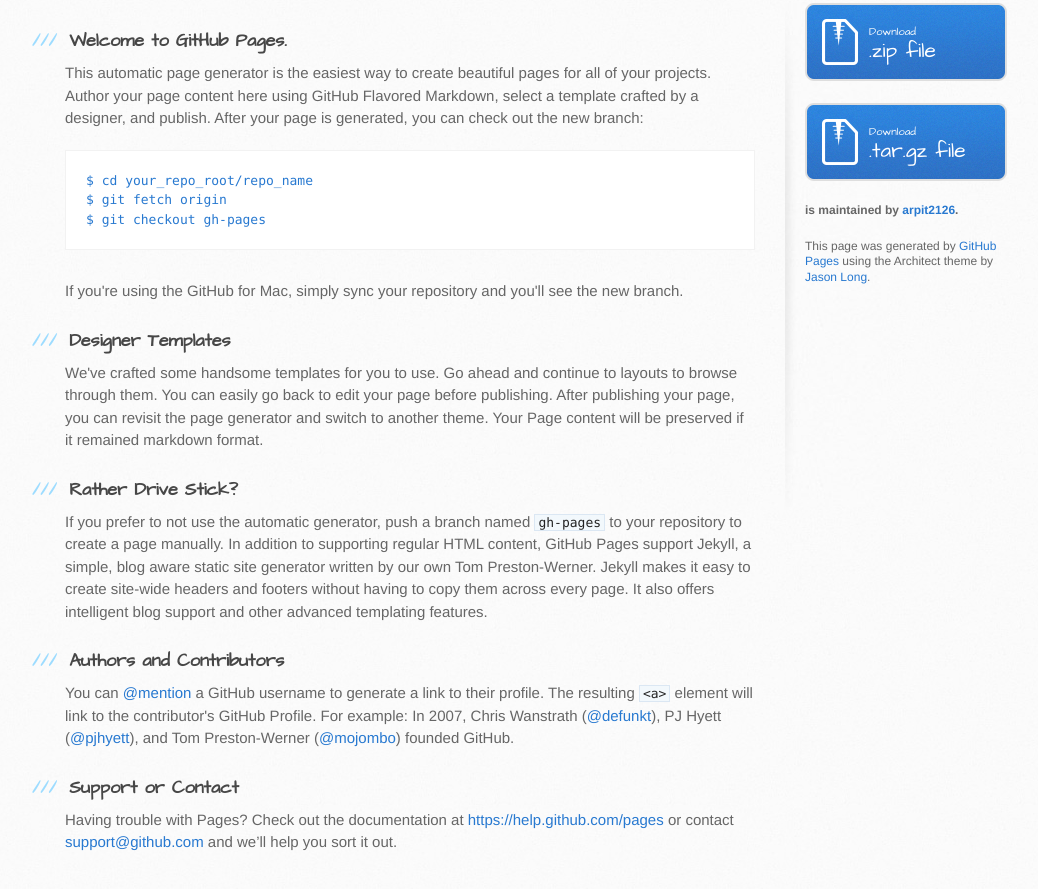
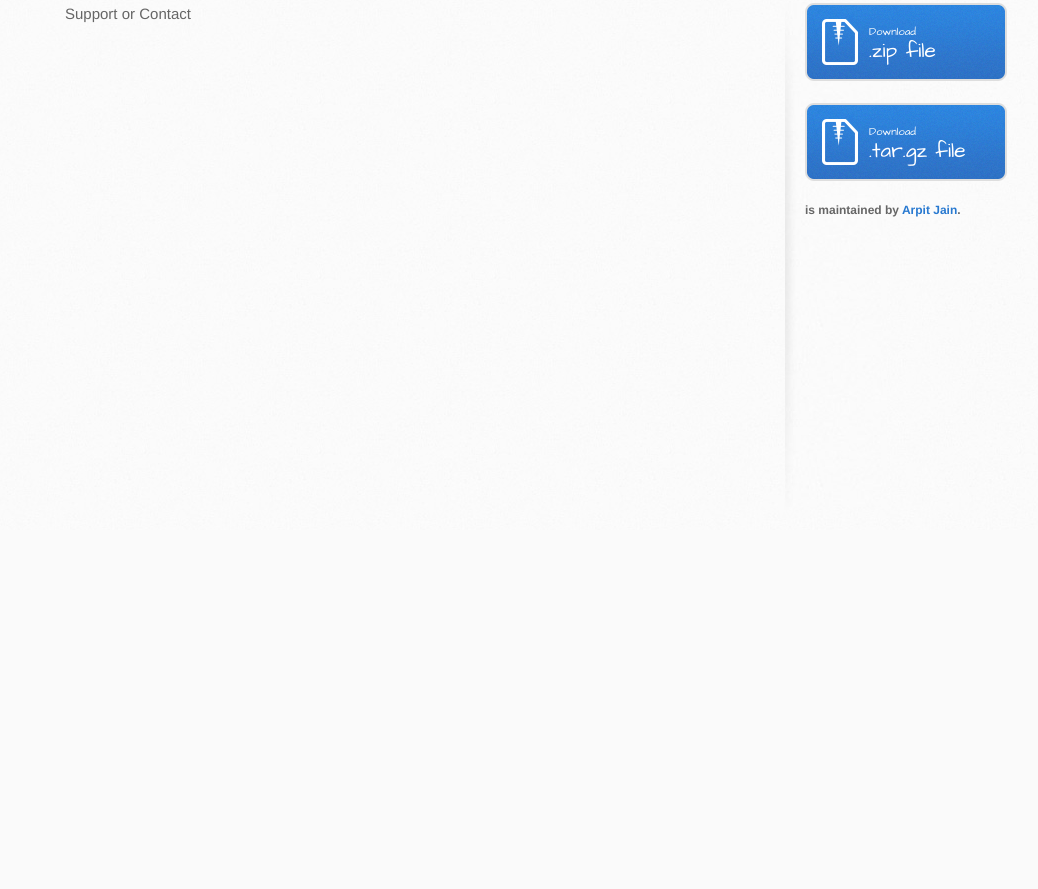
Before and after one commit to arpit2126/Angular-Reusable-Components, a plain HTML site: page index.html in a window 1280 px wide. Shown: the part 373-1262 px from the top of the page, without its empty margins (105-1143 px from the left). After the commit the page ends 903 px from the top, so only its background shows below. Drawn offline with Linux system fonts and the light colour scheme.

Commit message:
Update index.html

```diff
--- a/index.html
+++ b/index.html
@@ -28,38 +28,10 @@
     <div id="content-wrapper">
       <div class="inner clearfix">
         <section id="main-content">
-          <h3>
-<a id="welcome-to-github-pages" class="anchor" href="#welcome-to-github-pages" aria-hidden="true"><span class="octicon octicon-link"></span></a>Welcome to GitHub Pages.</h3>
 
-<p>This automatic page generator is the easiest way to create beautiful pages for all of your projects. Author your page content here using GitHub Flavored Markdown, select a template crafted by a designer, and publish. After your page is generated, you can check out the new branch:</p>
-
-<pre><code>$ cd your_repo_root/repo_name
-$ git fetch origin
-$ git checkout gh-pages
-</code></pre>
-
-<p>If you're using the GitHub for Mac, simply sync your repository and you'll see the new branch.</p>
-
-<h3>
-<a id="designer-templates" class="anchor" href="#designer-templates" aria-hidden="true"><span class="octicon octicon-link"></span></a>Designer Templates</h3>
-
-<p>We've crafted some handsome templates for you to use. Go ahead and continue to layouts to browse through them. You can easily go back to edit your page before publishing. After publishing your page, you can revisit the page generator and switch to another theme. Your Page content will be preserved if it remained markdown format.</p>
-
-<h3>
-<a id="rather-drive-stick" class="anchor" href="#rather-drive-stick" aria-hidden="true"><span class="octicon octicon-link"></span></a>Rather Drive Stick?</h3>
-
-<p>If you prefer to not use the automatic generator, push a branch named <code>gh-pages</code> to your repository to create a page manually. In addition to supporting regular HTML content, GitHub Pages support Jekyll, a simple, blog aware static site generator written by our own Tom Preston-Werner. Jekyll makes it easy to create site-wide headers and footers without having to copy them across every page. It also offers intelligent blog support and other advanced templating features.</p>
-
-<h3>
-<a id="authors-and-contributors" class="anchor" href="#authors-and-contributors" aria-hidden="true"><span class="octicon octicon-link"></span></a>Authors and Contributors</h3>
-
-<p>You can <a href="https://github.com/blog/821" class="user-mention">@mention</a> a GitHub username to generate a link to their profile. The resulting <code>&lt;a&gt;</code> element will link to the contributor's GitHub Profile. For example: In 2007, Chris Wanstrath (<a href="https://github.com/defunkt" class="user-mention">@defunkt</a>), PJ Hyett (<a href="https://github.com/pjhyett" class="user-mention">@pjhyett</a>), and Tom Preston-Werner (<a href="https://github.com/mojombo" class="user-mention">@mojombo</a>) founded GitHub.</p>
-
-<h3>
 <a id="support-or-contact" class="anchor" href="#support-or-contact" aria-hidden="true"><span class="octicon octicon-link"></span></a>Support or Contact</h3>
 
-<p>Having trouble with Pages? Check out the documentation at <a href="https://help.github.com/pages">https://help.github.com/pages</a> or contact <a href="mailto:support@github.com">support@github.com</a> and we’ll help you sort it out.</p>
-        </section>
+       </section>
 
         <aside id="sidebar">
           <a href="https://github.com/arpit2126/Angular-Reusable-Components/zipball/master" class="button">
@@ -71,10 +43,9 @@ $ git checkout gh-pages
             .tar.gz file
           </a>
 
-          <p class="repo-owner"><a href="https://github.com/arpit2126/Angular-Reusable-Components"></a> is maintained by <a href="https://github.com/arpit2126">arpit2126</a>.</p>
+          <p class="repo-owner"><a href="https://github.com/arpit2126/Angular-Reusable-Components"></a> is maintained by <a href="https://github.com/arpit2126">Arpit Jain</a>.</p>
 
-          <p>This page was generated by <a href="https://pages.github.com">GitHub Pages</a> using the Architect theme by <a href="https://twitter.com/jasonlong">Jason Long</a>.</p>
-        </aside>
+          </aside>
       </div>
     </div>
 
```
